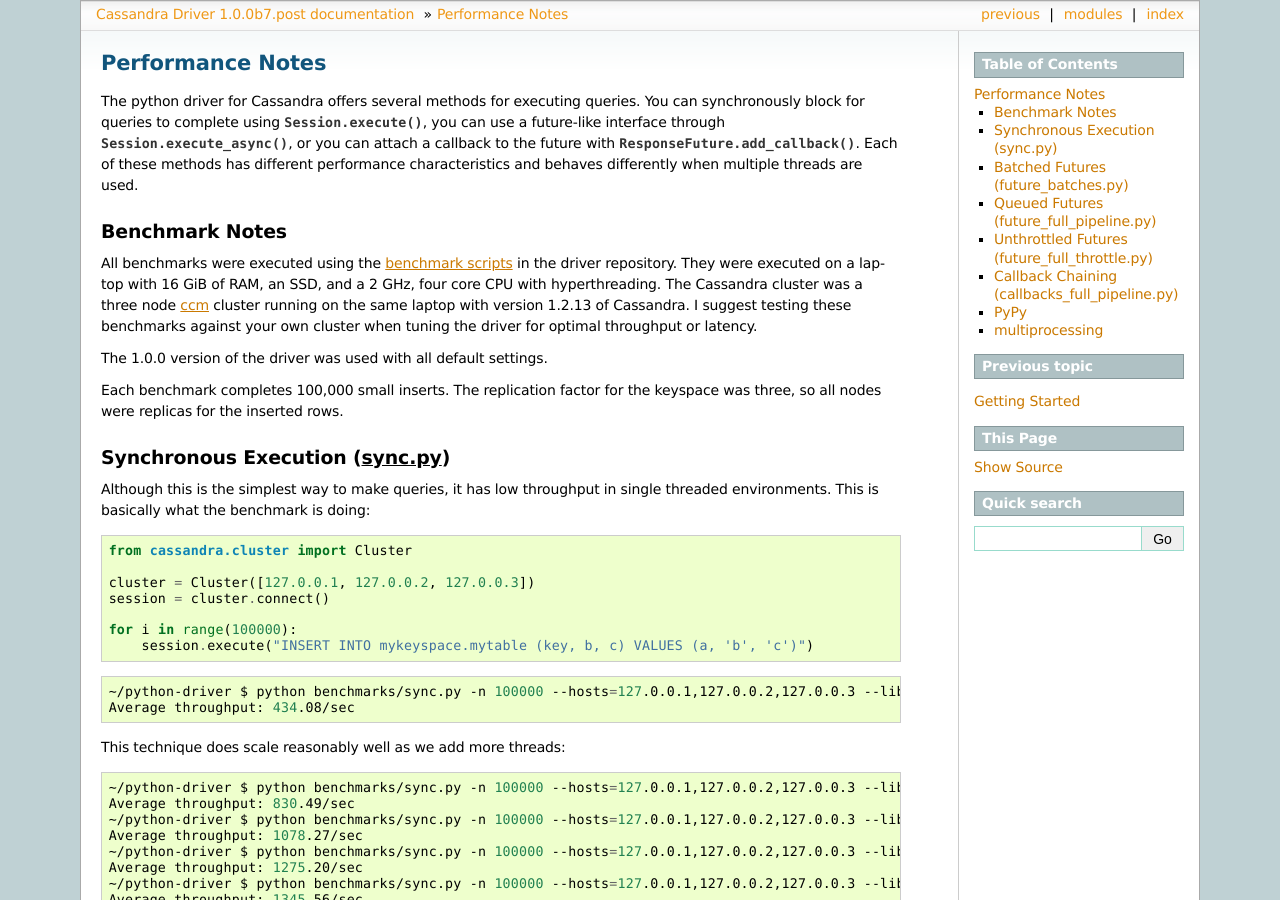
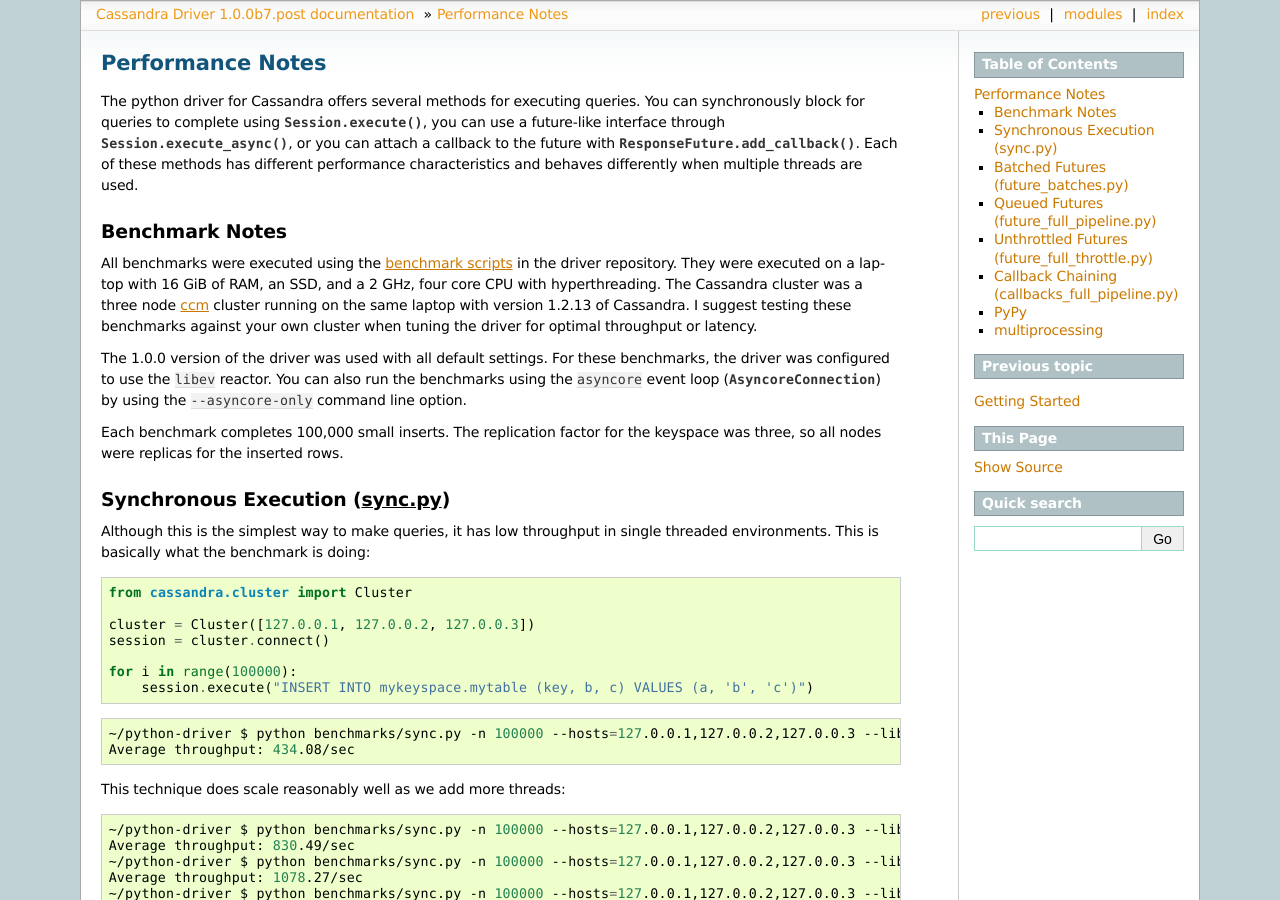
Before and after one commit to datastax/python-driver, a Sphinx documentation site: the page built from docs/performance.rst, in a window 1280 px wide and 900 px high. Built offline with Sphinx 7.4.7, drawn with Linux system fonts in a browser that asks for light colours; pages that are not in the unit, such as notebooks, are missing from menus.

Commit message:
docs/performance.rst

```diff
--- a/docs/performance.rst
+++ b/docs/performance.rst
@@ -18,7 +18,10 @@
 with version 1.2.13 of Cassandra. I suggest testing these benchmarks against your
 own cluster when tuning the driver for optimal throughput or latency.
 
-The 1.0.0 version of the driver was used with all default settings.
+The 1.0.0 version of the driver was used with all default settings.  For these
+benchmarks, the driver was configured to use the ``libev`` reactor.  You can also run
+the benchmarks using the ``asyncore`` event loop (:class:`~.AsyncoreConnection`)
+by using the ``--asyncore-only`` command line option.
 
 Each benchmark completes 100,000 small inserts. The replication factor for the
 keyspace was three, so all nodes were replicas for the inserted rows.
```
